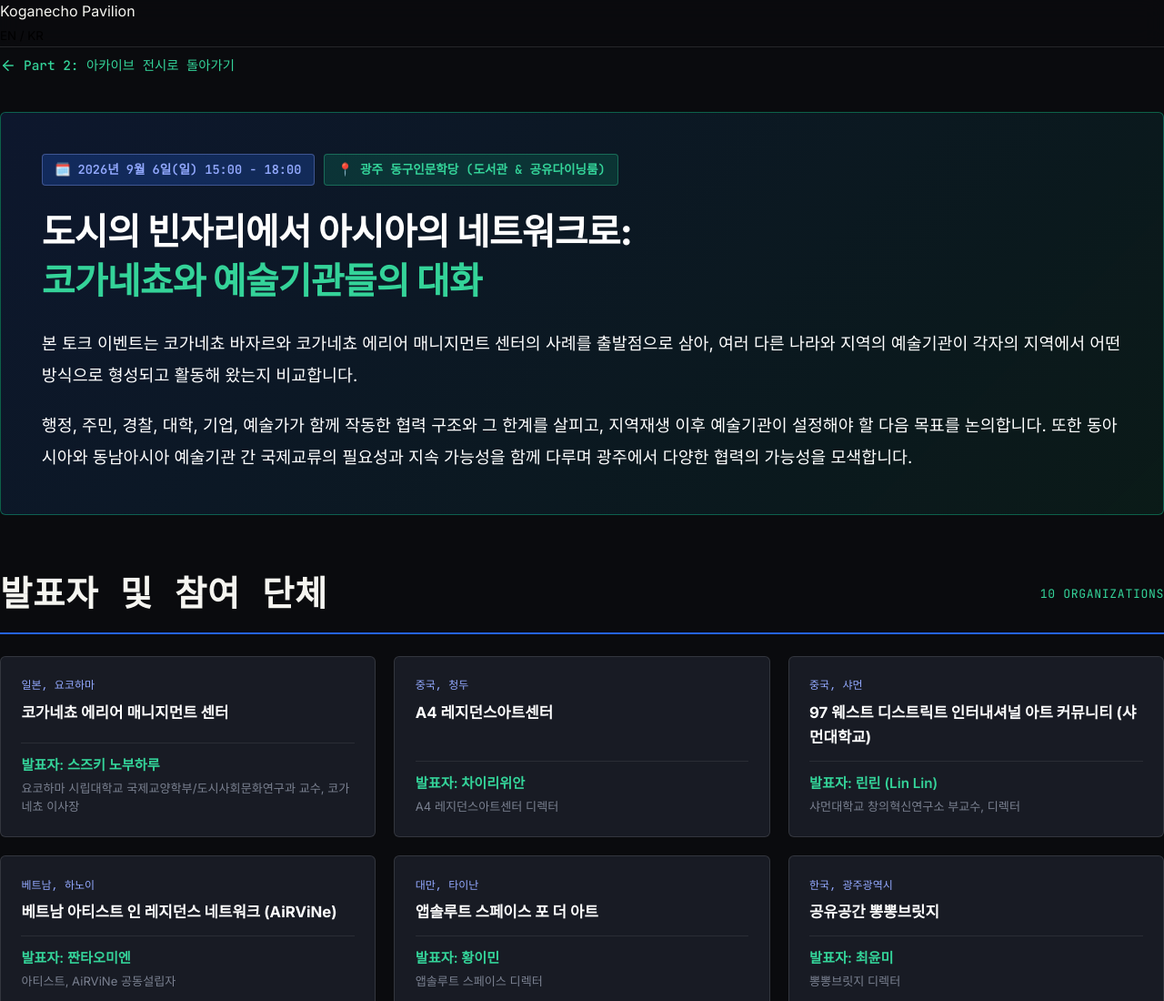
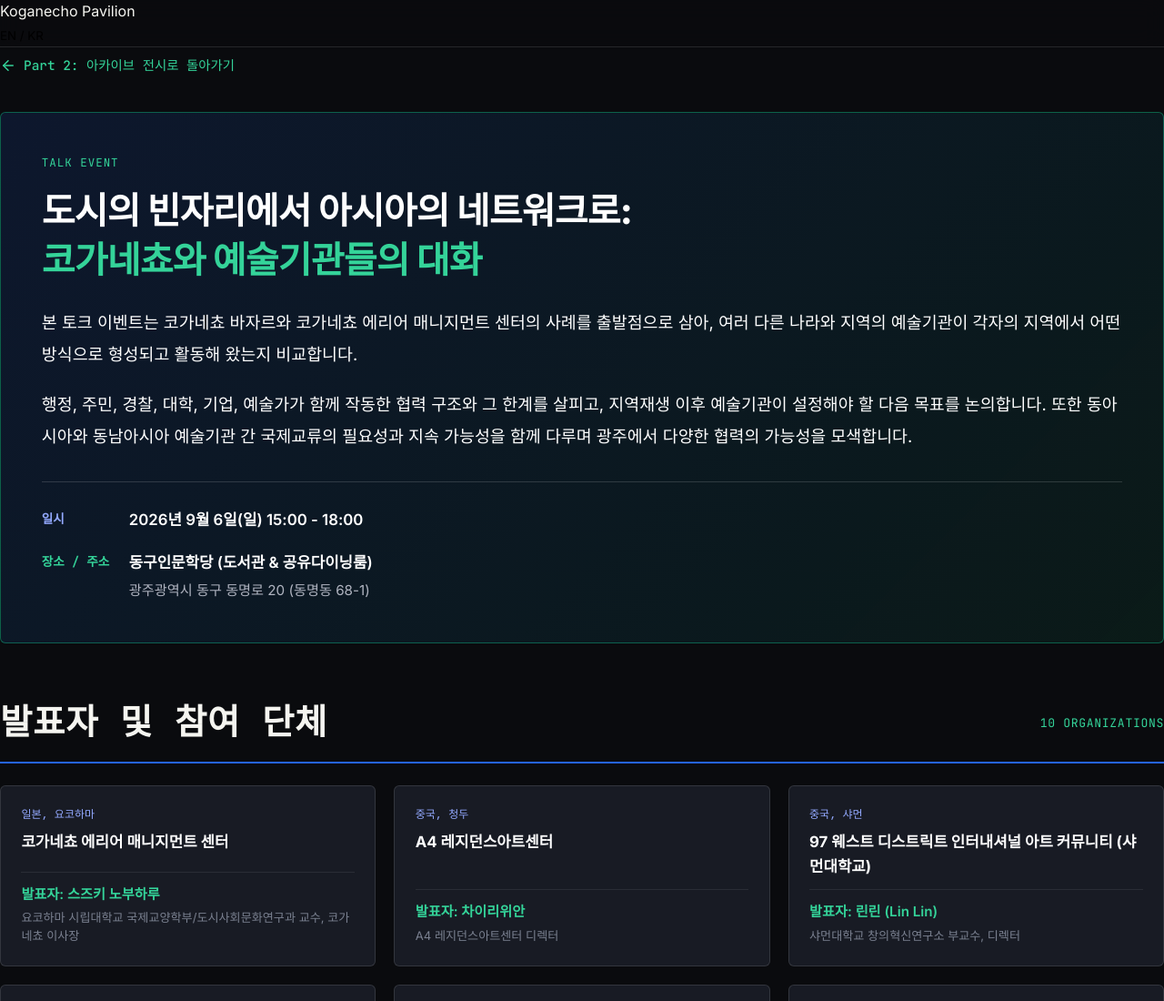
Before and after one commit to artizen79-theo/koganechopavilion, a website: page talk-event.html in a window 1280 px wide. Shown: the top 1100 px of the page at 91% size. Drawn offline with Linux system fonts and the light colour scheme.

Commit message:
Apply UI annotations 4 and 5: move date and detailed address info below description on talk-event.html

```diff
--- a/talk-event.html
+++ b/talk-event.html
@@ -7,7 +7,7 @@
   <link rel="preconnect" href="https://fonts.googleapis.com">
   <link rel="preconnect" href="https://fonts.gstatic.com" crossorigin>
   <link href="https://fonts.googleapis.com/css2?family=Cinzel:wght@500;700;800&family=JetBrains+Mono:wght@300;400;600&family=Noto+Sans+KR:wght@300;400;500;700&display=swap" rel="stylesheet">
-  <link rel="stylesheet" href="css/style.css?v=1787204403783">
+  <link rel="stylesheet" href="css/style.css?v=1787204841112">
 </head>
 <body>
 
@@ -64,18 +64,8 @@
       <!-- Event Hero Banner Card -->
       <div style="background: linear-gradient(135deg, rgba(37, 99, 235, 0.14) 0%, rgba(16, 185, 129, 0.09) 100%); border: 1px solid var(--accent-green-line); border-radius: 6px; padding: clamp(1.5rem, 3.5vw, 3rem); margin-bottom: 3.5rem;">
 
-        <!-- Category & Badges -->
-        <div style="display: flex; flex-wrap: wrap; gap: 0.65rem; margin-bottom: 1.5rem;">
-          <span style="background: rgba(37, 99, 235, 0.25); color: #93a9ff; border: 1px solid rgba(147, 169, 255, 0.35); font-family: var(--font-mono); font-size: 0.85rem; padding: 0.35rem 0.85rem; border-radius: 4px; font-weight: 600;"
-                data-ko="🗓️ 2026년 9월 6일(일) 15:00 - 18:00"
-                data-en="🗓️ Sun, September 6, 2026 | 15:00 - 18:00">
-            🗓️ 2026년 9월 6일(일) 15:00 - 18:00
-          </span>
-          <span style="background: rgba(16, 185, 129, 0.18); color: var(--accent-green-light); border: 1px solid rgba(52, 211, 153, 0.35); font-family: var(--font-mono); font-size: 0.85rem; padding: 0.35rem 0.85rem; border-radius: 4px; font-weight: 600;"
-                data-ko="📍 광주 동구인문학당 (도서관 & 공유다이닝룸)"
-                data-en="📍 Dong-gu Inmunhakdang (Library & Shared Dining Room)">
-            📍 광주 동구인문학당 (도서관 & 공유다이닝룸)
-          </span>
+        <div style="display: flex; align-items: center; margin-bottom: 1rem;">
+          <span style="font-family: var(--font-mono); font-size: 0.78rem; color: var(--accent-green-light); letter-spacing: 0.08em; text-transform: uppercase;">TALK EVENT</span>
         </div>
 
         <!-- Main Title -->
@@ -98,6 +88,29 @@
             행정, 주민, 경찰, 대학, 기업, 예술가가 함께 작동한 협력 구조와 그 한계를 살피고, 지역재생 이후 예술기관이 설정해야 할 다음 목표를 논의합니다. 또한 동아시아와 동남아시아 예술기관 간 국제교류의 필요성과 지속 가능성을 함께 다루며 광주에서 다양한 협력의 가능성을 모색합니다.
           </p>
         </div>
+
+        <!-- Detailed Event Info Box -->
+        <div style="margin-top: 2rem; padding-top: 1.75rem; border-top: 1px solid rgba(255, 255, 255, 0.15); display: flex; flex-direction: column; gap: 1.25rem;">
+
+          <!-- Date & Time -->
+          <div style="display: flex; align-items: flex-start; gap: 1rem;">
+            <div style="font-family: var(--font-mono); font-size: 0.85rem; font-weight: 700; color: #93a9ff; min-width: 80px; padding-top: 0.15rem;" data-ko="일시" data-en="DATE & TIME">일시</div>
+            <div style="font-size: 1.05rem; font-weight: 600; color: #FFFFFF; line-height: 1.6;" data-ko="2026년 9월 6일(일) 15:00 - 18:00" data-en="Sunday, September 6, 2026 | 15:00 - 18:00">
+              2026년 9월 6일(일) 15:00 - 18:00
+            </div>
+          </div>
+
+          <!-- Venue & Address -->
+          <div style="display: flex; align-items: flex-start; gap: 1rem;">
+            <div style="font-family: var(--font-mono); font-size: 0.85rem; font-weight: 700; color: var(--accent-green-light); min-width: 80px; padding-top: 0.15rem;" data-ko="장소 / 주소" data-en="VENUE">장소 / 주소</div>
+            <div style="font-size: 1.05rem; line-height: 1.6; color: #FFFFFF;">
+              <div style="font-weight: 600; margin-bottom: 0.35rem;" data-ko="동구인문학당 (도서관 &amp; 공유다이닝룸)" data-en="Dong-gu Inmunhakdang (Library &amp; Shared Dining Room)">동구인문학당 (도서관 &amp; 공유다이닝룸)</div>
+              <div style="font-size: 0.95rem; color: var(--text-secondary);" data-ko="광주광역시 동구 동명로 20 (동명동 68-1)" data-en="20 Dongmyeong-ro, Dong-gu, Gwangju, Republic of Korea">광주광역시 동구 동명로 20 (동명동 68-1)</div>
+            </div>
+          </div>
+
+        </div>
+
       </div>
 
       <!-- Speakers & Organizations Section -->
@@ -253,7 +266,7 @@
   </footer>
 
   <!-- Scripts -->
-  <script src="js/data.js?v=1787204403783"></script>
-  <script src="js/main.js?v=1787204403783"></script>
+  <script src="js/data.js?v=1787204841112"></script>
+  <script src="js/main.js?v=1787204841112"></script>
 </body>
 </html>
```
